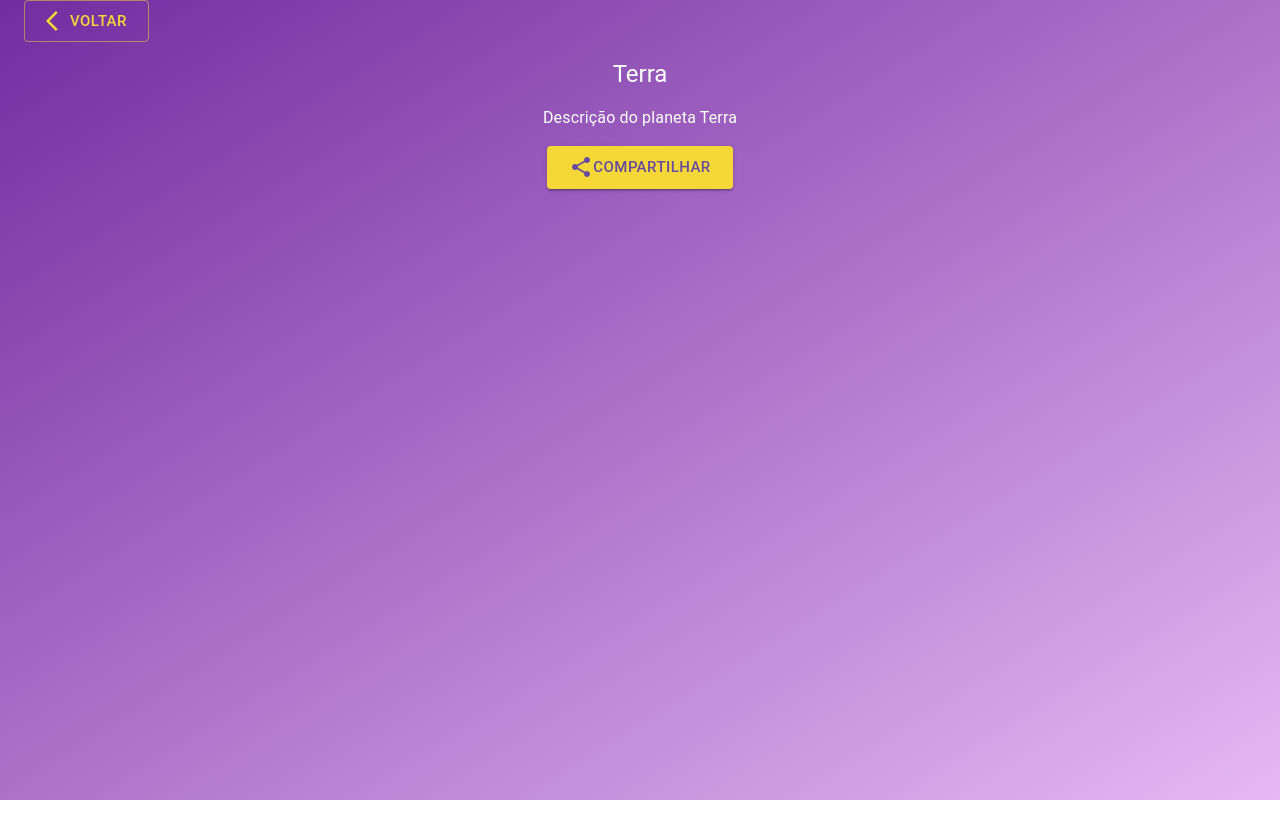
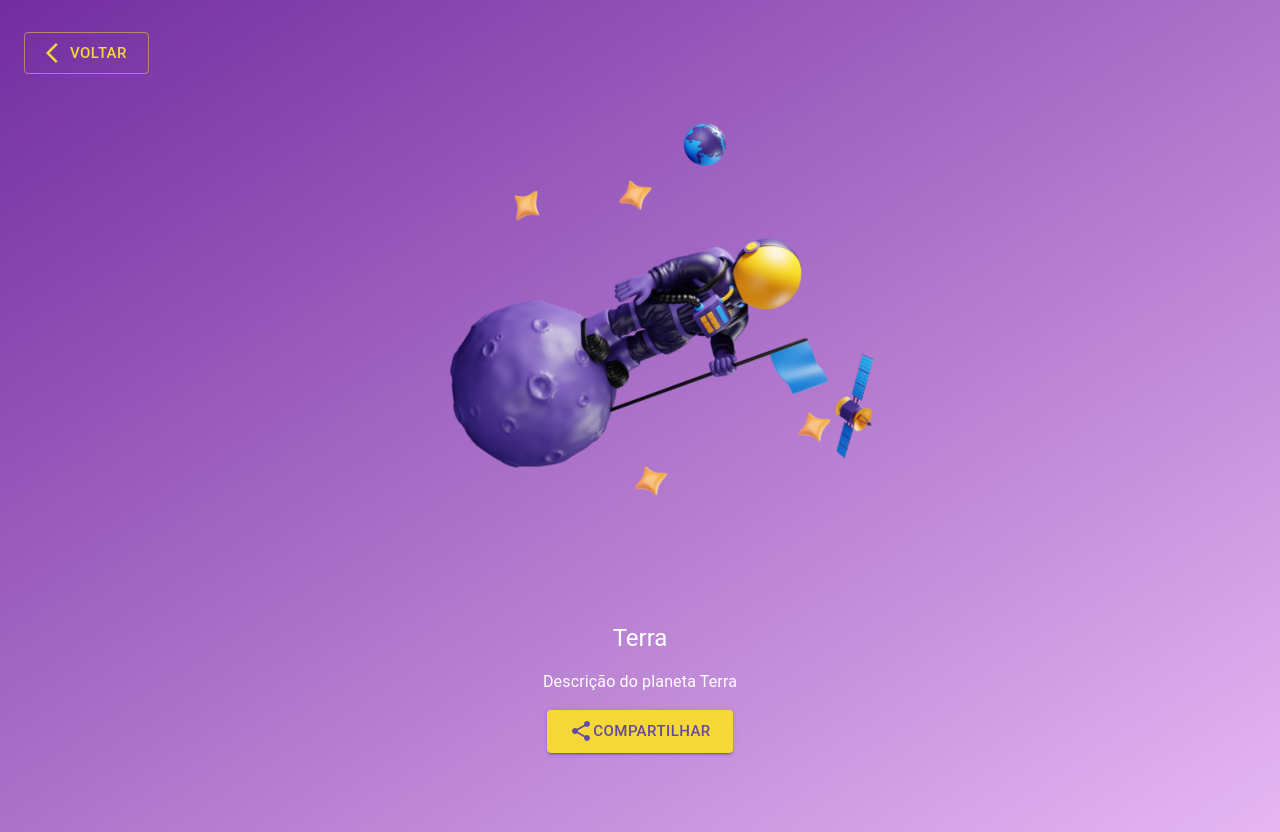
Before and after one commit to ulissessoaresmoreira/React-Solar-exp, a React (Create React App) app: page /planeta/teste in a window 1280 px wide. Before the commit the page ends 800 px from the top, so only its background shows below. Built offline with nearby package versions, Linux system fonts and the light colour scheme.

Commit message:
Estilização página de detalhes do planeta

```diff
--- a/src/App.css
+++ b/src/App.css
@@ -21,6 +21,9 @@
   background-size: cover;
 }
 
+.containerMargin{
+  margin-top: 2rem;
+}
 
 
 .animacaoEfeitoFlutuando{
@@ -35,3 +38,16 @@
     transform: translateY(-60px);
   }
 }
+
+.animacaoEfeitoGirar{
+  animation: animacaoEfeitoGirar 30s linear infinite;
+}
+
+@keyframes animacaoEfeitoGirar {
+  0%{
+    transform: rotate(0);
+  }
+  100%{
+    transform: rotate(360deg);
+  }
+}
--- a/src/paginas/planeta.js
+++ b/src/paginas/planeta.js
@@ -15,9 +15,9 @@
 
   return (
     <>
-      <Container maxWidth="xl">
+      <Container maxWidth="xl" className="containerMargin">
         <Link to="/planetas">
-          <Button variant="outlined" size="large">
+          <Button variant="outlined" size="large" >
             <ArrowBackIosIcon /> Voltar
           </Button>
         </Link>
@@ -29,7 +29,7 @@
             alignItems: 'center',
           }}
         >
-          <img className="efeito-girar" src="" alt="" />
+          <img className="animacaoEfeitoGirar" src='/img/astronauta.png' alt="" />
           <Typography variant="h5" component="h1">
             Terra
           </Typography>
--- a/src/paginas/planetas.js
+++ b/src/paginas/planetas.js
@@ -11,8 +11,8 @@
 export default function PaginaPlanetas() {
   return (
     <>
-      <Container maxWidth="xl">
-        <Typography variant="h2" component="h1" textAlign={'center'}  p={2}>
+      <Container maxWidth="xl" className="containerMargin">
+        <Typography variant="h2" component="h1" textAlign={'center'} >
           Planetas do sistema solar
         </Typography>
 
```
